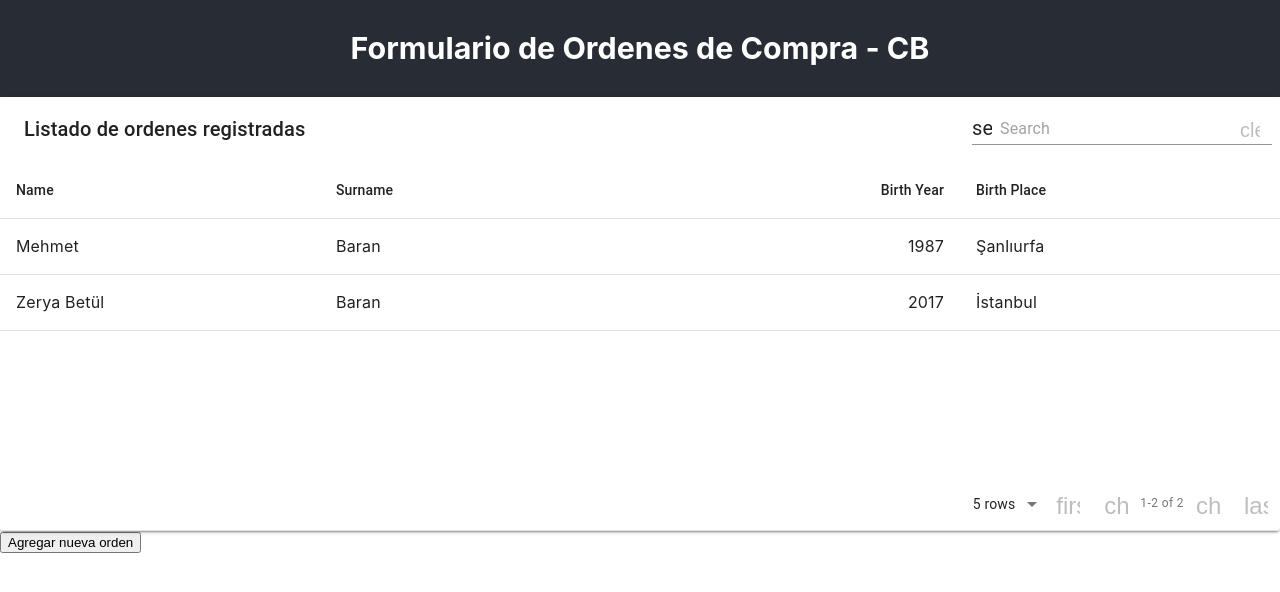
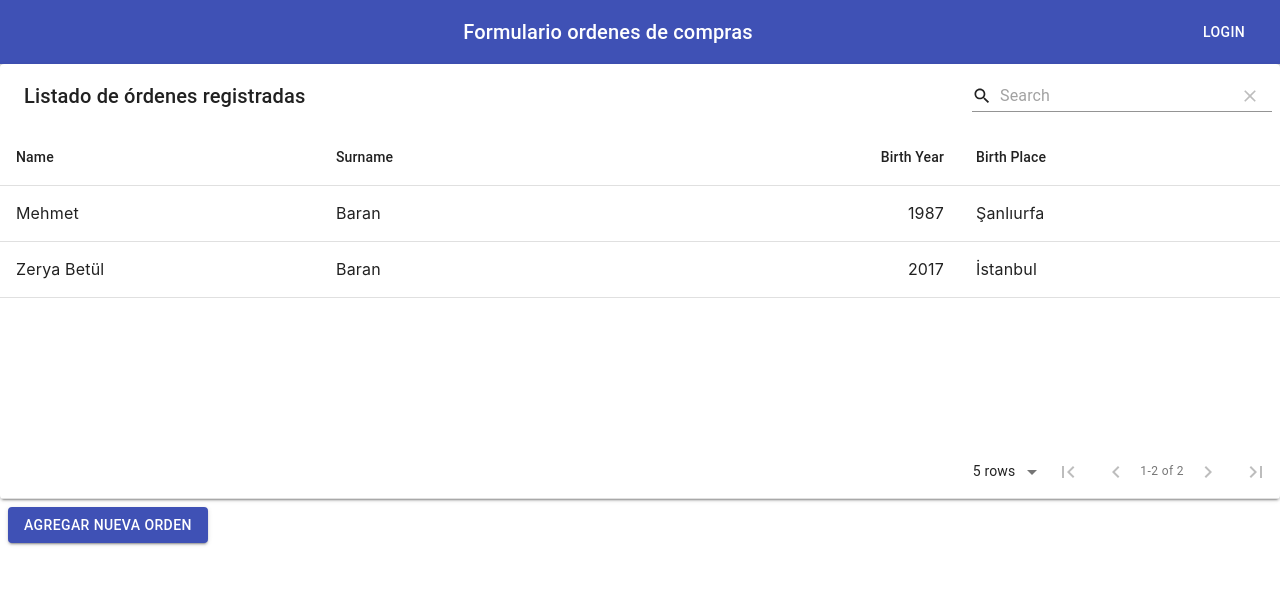
Before and after one commit to pzaramella/XB-OC-CB-React, a React (Create React App) app: page /listado in a window 1280 px wide. Shown: the top 592 px of the page. Built offline with nearby package versions, Linux system fonts and the light colour scheme.

Commit message:
update forms

```diff
--- a/package.json
+++ b/package.json
@@ -4,6 +4,7 @@
   "private": true,
   "dependencies": {
     "@material-ui/core": "4.3.3",
+    "@material-ui/icons": "^4.2.1",
     "axios": "0.19.0",
     "material-table": "1.50.0",
     "react": "^16.8.6",
--- /dev/null
+++ b/src/components/Button.js
@@ -0,0 +1,30 @@
+import React from 'react'
+import {makeStyles} from '@material-ui/core/styles'
+import Button from '@material-ui/core/Button'
+
+const useStyles = makeStyles(theme => ({
+  button: {
+    margin: theme.spacing(1)
+  },
+  input: {
+    display: 'none'
+  }
+}))
+
+export default function ButtonContained({type, color, name, onClick}) {
+  const classes = useStyles()
+
+  return (
+    <div>
+      <Button
+        variant="contained"
+        type={type}
+        color={color}
+        className={classes.button}
+        onClick={onClick}
+      >
+        {name}
+      </Button>
+    </div>
+  )
+}
--- /dev/null
+++ b/src/components/NavBar.js
@@ -0,0 +1,45 @@
+import React from 'react'
+import {makeStyles} from '@material-ui/core/styles'
+import AppBar from '@material-ui/core/AppBar'
+import Toolbar from '@material-ui/core/Toolbar'
+import Typography from '@material-ui/core/Typography'
+import Button from '@material-ui/core/Button'
+
+import {withRouter} from 'react-router-dom'
+
+const useStyles = makeStyles(theme => ({
+  root: {
+    flexGrow: 1
+  },
+  menuButton: {
+    marginRight: theme.spacing(2)
+  },
+  title: {
+    flexGrow: 1
+  }
+}))
+
+function NavBar({name, history}) {
+  const classes = useStyles()
+
+  function handleButton() {
+    history.push('/login')
+  }
+
+  return (
+    <div className={classes.root}>
+      <AppBar position="static">
+        <Toolbar>
+          <Typography variant="h6" className={classes.title}>
+            {name}
+          </Typography>
+          <Button color="inherit" onClick={handleButton}>
+            Login
+          </Button>
+        </Toolbar>
+      </AppBar>
+    </div>
+  )
+}
+
+export default withRouter(NavBar)
--- a/src/routes/Routes.js
+++ b/src/routes/Routes.js
@@ -2,6 +2,7 @@ import React from 'react'
 import OrderForm from '../views/OrderForm'
 import ListOrder from '../views/ListOrder'
 import Login from '../views/Login'
+import NavBar from '../components/NavBar'
 import {BrowserRouter, Route} from 'react-router-dom'
 import '../App.css'
 
@@ -11,11 +12,10 @@ function Routes() {
   return (
     <BrowserRouter>
       <div className="App">
-        <header className="App-header">
-          <h3>Formulario de Ordenes de Compra - CB</h3>
-        </header>
+        <NavBar name="Formulario ordenes de compras" />
       </div>
       <Route exact path="/" render={props => <Login />} />
+      <Route exact path="/login" component={Login} />
       <Route path="/listado" component={ListOrder} />
       <Route path="/registro" component={OrderForm} />
     </BrowserRouter>
--- a/src/services/OrderService.js
+++ b/src/services/OrderService.js
@@ -1,6 +1,6 @@
-import { createOrderCB, getProductsCB } from '../servicesCB/OrderServiceCB'
-import { stringSkuProducts, getWarehousesByProduct, getWarehouseByProduct } from './ProductService';
-import { mapper, orderMapList, productsMapList } from '../services/Utilities'
+import {createOrderCB, getProductsCB} from '../servicesCB/OrderServiceCB'
+import {stringSkuProducts, getWarehousesByProduct, getWarehouseByProduct} from './ProductService'
+import {mapper, orderMapList, productsMapList} from '../services/Utilities'
 
 export const createOrder = async (order, products) => {
   try {
@@ -9,7 +9,9 @@ export const createOrder = async (order, products) => {
     let mappedOrder = mapper(orderMapList, order)
     /** mapped Product: good_number and good_sku */
     /* Innecesario renombrar campos de aqui en adelante */
-        const goods_info = products.map(product => { return mapper(productsMapList, product) })
+    const goods_info = products.map(product => {
+      return mapper(productsMapList, product)
+    })
     /** build param: skus: string of products */
     const stringSkus = stringSkuProducts(goods_info)
     /** find product description - for extract warehouse */
@@ -24,18 +26,17 @@ export const createOrder = async (order, products) => {
 
     if (warehouses.length > 0) {
       const order = []
-            warehouses.map((warehouse) => {
+      warehouses.map(warehouse => {
         mappedOrder.warehouse = warehouse.name
         mappedOrder.goods_info = warehouse.products
         mappedOrder.shipping_method = 'SEEUDYWPH'
         console.log('mappedOrder', mappedOrder)
         order.push(createOrderCB(mappedOrder))
       })
-        }
-        else
-            alert("El/Los producto(s) seleccionados no tienen stock. No se puede crear la order.")
+    } else alert('El/Los producto(s) seleccionados no tienen stock. No se puede crear la order.')
   } catch (error) {
-        alert("Ocurrio un error favor verifique los datos de la orden.")
+    console.log('Main error:', error)
+    alert('Ocurrio un error favor verifique los datos de la orden.')
   }
 
   return order
--- a/src/views/ListOrder.js
+++ b/src/views/ListOrder.js
@@ -1,7 +1,46 @@
-import React, {Fragment} from 'react'
+import React, {Fragment, forwardRef} from 'react'
 import MaterialTable from 'material-table'
 import {Divider} from '@material-ui/core'
 import {withRouter} from 'react-router-dom'
+import {
+  AddBox,
+  ArrowUpward,
+  Check,
+  ChevronLeft,
+  ChevronRight,
+  Clear,
+  DeleteOutline,
+  Edit,
+  FilterList,
+  FirstPage,
+  LastPage,
+  Remove,
+  SaveAlt,
+  Search,
+  ViewColumn
+} from '@material-ui/icons'
+
+import ButtonContained from '../components/Button'
+
+const tableIcons = {
+  Add: forwardRef((props, ref) => <AddBox {...props} ref={ref} />),
+  Check: forwardRef((props, ref) => <Check {...props} ref={ref} />),
+  Clear: forwardRef((props, ref) => <Clear {...props} ref={ref} />),
+  Delete: forwardRef((props, ref) => <DeleteOutline {...props} ref={ref} />),
+  DetailPanel: forwardRef((props, ref) => <ChevronRight {...props} ref={ref} />),
+  Edit: forwardRef((props, ref) => <Edit {...props} ref={ref} />),
+  Export: forwardRef((props, ref) => <SaveAlt {...props} ref={ref} />),
+  Filter: forwardRef((props, ref) => <FilterList {...props} ref={ref} />),
+  FirstPage: forwardRef((props, ref) => <FirstPage {...props} ref={ref} />),
+  LastPage: forwardRef((props, ref) => <LastPage {...props} ref={ref} />),
+  NextPage: forwardRef((props, ref) => <ChevronRight {...props} ref={ref} />),
+  PreviousPage: forwardRef((props, ref) => <ChevronLeft {...props} ref={ref} />),
+  ResetSearch: forwardRef((props, ref) => <Clear {...props} ref={ref} />),
+  Search: forwardRef((props, ref) => <Search {...props} ref={ref} />),
+  SortArrow: forwardRef((props, ref) => <ArrowUpward {...props} ref={ref} />),
+  ThirdStateCheck: forwardRef((props, ref) => <Remove {...props} ref={ref} />),
+  ViewColumn: forwardRef((props, ref) => <ViewColumn {...props} ref={ref} />)
+}
 
 function ListOrders(props) {
   const [state, setState] = React.useState({
@@ -26,10 +65,6 @@ function ListOrders(props) {
     ]
   })
 
-  function hola() {
-    alert('Hola XD')
-  }
-
   function renderRedirect(e) {
     //Condition for validate user y/o save cookie autentication
     props.history.push('/registro')
@@ -37,14 +72,14 @@ function ListOrders(props) {
 
   return (
     <Fragment>
-      <div>
-        <MaterialTable
-          title="Listado de ordenes registradas"
-          columns={state.columns}
-          data={state.data}
-        />
-        <button onClick={renderRedirect}>Agregar nueva orden</button>
-      </div>
+      <MaterialTable
+        options={{search: true}}
+        title="Listado de órdenes registradas"
+        columns={state.columns}
+        icons={tableIcons}
+        data={state.data}
+      />
+      <ButtonContained onClick={renderRedirect} name="Agregar nueva orden" color="primary" />
     </Fragment>
   )
 }
--- a/src/views/Login.js
+++ b/src/views/Login.js
@@ -1,11 +1,5 @@
 import React from 'react'
-import {Redirect} from 'react-router-dom'
 
 export default function Login() {
-  function renderRedirect() {
-    //Condition for validate user y/o save cookie autentication
-    return 'Login'
-  }
-
-  return <div>{renderRedirect()}</div>
+  return <div>Login</div>
 }
--- a/src/views/OrderForm.js
+++ b/src/views/OrderForm.js
@@ -14,6 +14,7 @@ import {
 } from '../constants/input/Order'
 import ProductForm from './ProductForm'
 import Input from '../components/Input'
+import ButtonContained from '../components/Button'
 import {createOrder} from '../services/OrderService'
 import {withRouter} from 'react-router-dom'
 
@@ -89,9 +90,7 @@ function OrderForm(props) {
           />
         ))}
 
-        <button type="submit" className="button">
-          Guardar
-        </button>
+        <ButtonContained type="submit" name="Guardar" color="primary" />
       </form>
     </Fragment>
   )
--- a/src/views/ProductForm.js
+++ b/src/views/ProductForm.js
@@ -1,7 +1,7 @@
 import ProductInputs from '../constants/input/Product.js'
 import React, {Component} from 'react'
 import Input from '../components/Input.js'
-import Selector from '../components/Select.js'
+import Selector from '../components/select.js'
 import SelectWarehouse from '../components/SelectWarehouse.js'
 
 class ProductForm extends Component {
```
Also changed, not shown: src/components/Input.js (+34 -56 lines), 1 other file (tests, documents, lock files or other folders). Lines whose indentation alone changed are shown as unchanged.
